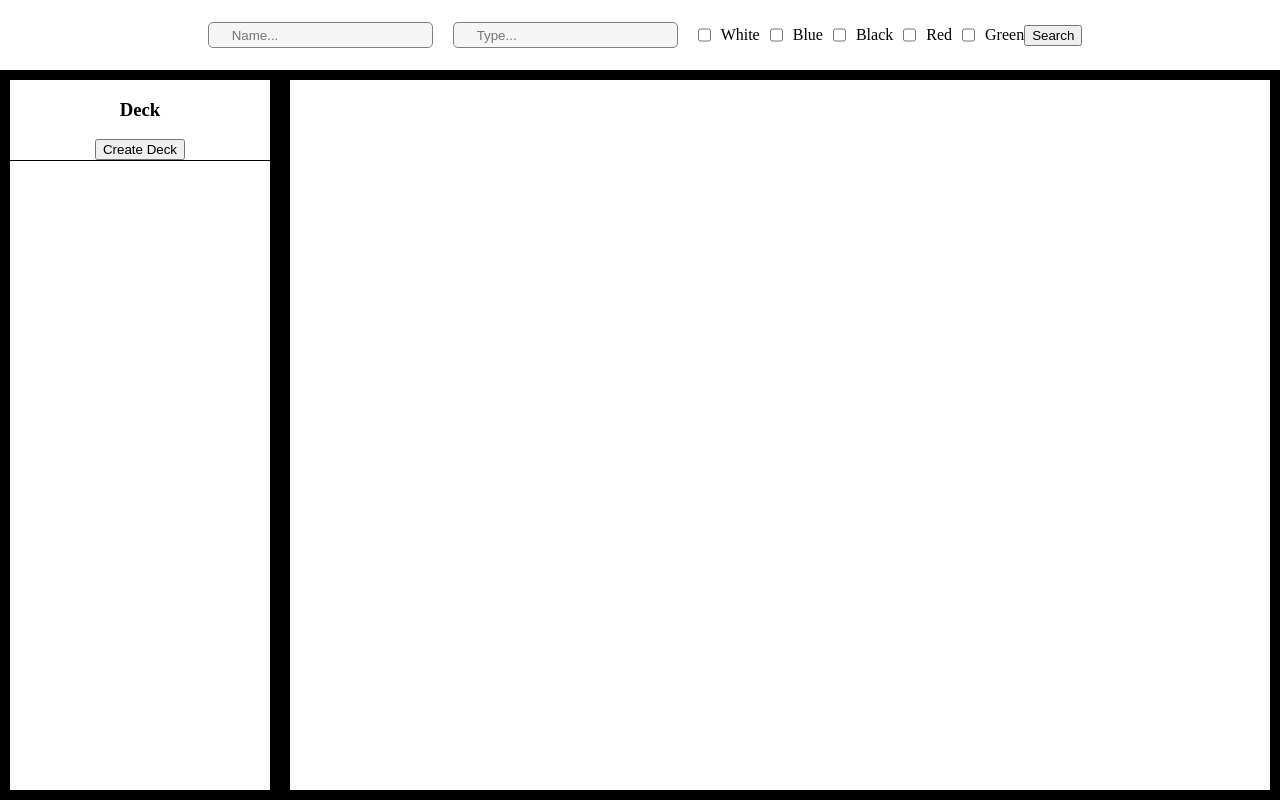
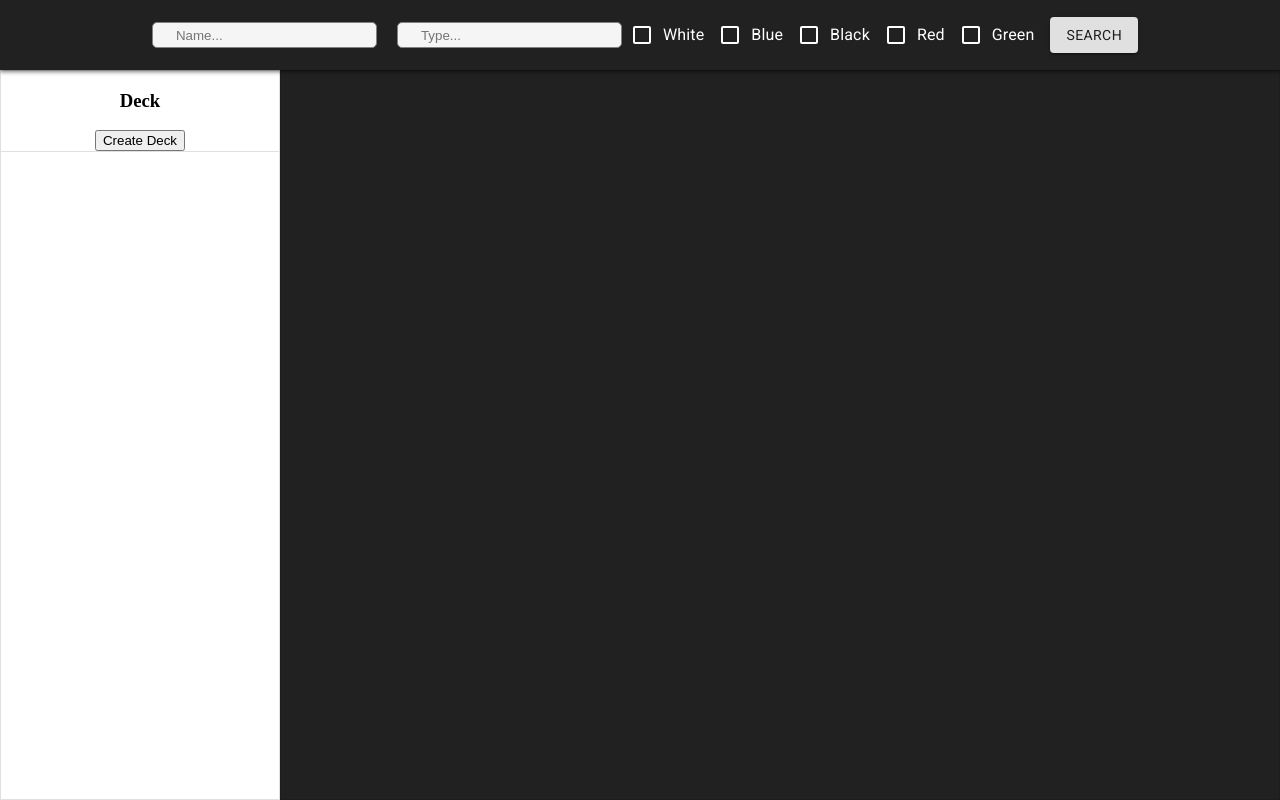
Before and after one commit to RichardXiao13/mtg-deck-builder-site, a React (Create React App) app: page / in a window 1280 px wide. Built offline with nearby package versions, Linux system fonts and the light colour scheme; no server answers.

Commit message:
Added styling to search bar and card list

```diff
--- a/public/index.html
+++ b/public/index.html
@@ -22,6 +22,12 @@
       work correctly both with client-side routing and a non-root public URL.
       Learn how to configure a non-root public URL by running `npm run build`.
     -->
+    <link rel="preconnect" href="https://fonts.googleapis.com" />
+    <link rel="preconnect" href="https://fonts.gstatic.com" crossorigin />
+    <link
+      href="https://fonts.googleapis.com/css2?family=Roboto&display=swap"
+      rel="stylesheet"
+    />
     <title>Mtg Deck Builder</title>
   </head>
   <body>
--- a/src/components/CardList.js
+++ b/src/components/CardList.js
@@ -2,7 +2,7 @@
 import React from "react";
 import PropTypes from "prop-types";
 import CardView from "./CardView";
-import "./test.css";
+import "./styles.css";
 
 class CardList extends React.Component {
   constructor(props) {
--- /dev/null
+++ b/src/components/CardSideView.js
@@ -0,0 +1,27 @@
+/* eslint-disable require-jsdoc */
+import React from "react";
+import PropTypes from "prop-types";
+
+class CardSideView extends React.Component {
+  constructor(props) {
+    super(props);
+  }
+
+  render() {
+    return (
+      // TODO: Fix refactor inline function
+      <div className="deck-card-view" onClick={this.props.onClick}>
+        <span>{this.props.card.name}</span>
+        <span>{this.props.numCards}</span>
+      </div>
+    );
+  }
+}
+
+CardSideView.propTypes = {
+  card: PropTypes.object.isRequired,
+  numCards: PropTypes.number.isRequired,
+  onClick: PropTypes.func.isRequired,
+};
+
+export default CardSideView;
--- a/src/components/CardView.js
+++ b/src/components/CardView.js
@@ -1,7 +1,8 @@
 /* eslint-disable require-jsdoc */
 import React from "react";
 import PropTypes from "prop-types";
-import "./test.css";
+import { Button } from "@material-ui/core";
+import "./styles.css";
 
 class CardView extends React.Component {
   constructor(props) {
@@ -21,9 +22,9 @@ class CardView extends React.Component {
           src={this.props.card.imageUrl}
           style={{ height: "370px", width: "265px", marginBottom: "25px" }}
         />
-        <button className="card-button" onClick={this.handleQuickAdd}>
+        <Button variant="contained" onClick={this.handleQuickAdd}>
           Quick Add
-        </button>
+        </Button>
       </div>
     );
   }
--- a/src/components/ColorCheckBox.js
+++ b/src/components/ColorCheckBox.js
@@ -1,25 +1,27 @@
 /* eslint-disable require-jsdoc */
 import React from "react";
 import PropTypes from "prop-types";
-import "./test.css";
+import { Checkbox, FormControlLabel } from "@material-ui/core";
+import "./styles.css";
 
 class ColorCheckBox extends React.Component {
   constructor(props) {
     super(props);
 
-    this.handleClick = this.handleClick.bind(this);
+    this.handleOnChange = this.handleOnChange.bind(this);
   }
 
-  handleClick() {
+  handleOnChange() {
     this.props.updateSearchColors(this.props.color);
   }
 
   render() {
     return (
-      <div className="color-filter">
-        <input type="checkbox" onClick={this.handleClick} />
-        <span>{this.props.color}</span>
-      </div>
+      <FormControlLabel
+        control={<Checkbox style={{ color: "white" }} />}
+        label={this.props.color}
+        onChange={this.handleOnChange}
+      />
     );
   }
 }
--- a/src/components/DeckSideView.js
+++ b/src/components/DeckSideView.js
@@ -1,7 +1,8 @@
 /* eslint-disable require-jsdoc */
 import React from "react";
 import PropTypes from "prop-types";
-import "./test.css";
+import CardSideView from "./CardSideView";
+import "./styles.css";
 
 class DeckSideView extends React.Component {
   constructor(props) {
@@ -34,15 +35,12 @@ class DeckSideView extends React.Component {
       if (Object.prototype.hasOwnProperty.call(this.props.cards, cardName)) {
         const cards = this.props.cards[cardName];
         view.push(
-          // TODO: Fix refactor inline function
-          <div
-            className="deck-card-view"
+          <CardSideView
             key={cards[0].id}
-            onClick={() => this.props.removeCardFromDeck(cardName)}
-          >
-            <span>{cards[0].name}</span>
-            <span>{cards.length}</span>
-          </div>
+            card={cards[0]}
+            numCards={cards.length}
+            onClick={() => this.props.removeCardFromDeck(cards[0].name)}
+          />
         );
       }
     }
@@ -55,7 +53,7 @@ class DeckSideView extends React.Component {
         <div className="deck-side-view">
           <div
             style={{
-              borderBottom: "1px solid black",
+              borderBottom: "1px solid rgba(0, 0, 0, 0.12)",
             }}
           >
             <h3>Deck</h3>
--- a/src/components/SearchBar.js
+++ b/src/components/SearchBar.js
@@ -1,9 +1,10 @@
 /* eslint-disable require-jsdoc */
 import React from "react";
 import PropTypes from "prop-types";
+import { Button } from "@material-ui/core";
 import { searchCards } from "../utils/Search";
 import SearchDropDown from "./SearchDropDown";
-import "./test.css";
+import "./styles.css";
 
 class SearchBar extends React.Component {
   constructor(props) {
@@ -71,7 +72,9 @@ class SearchBar extends React.Component {
 
         <SearchDropDown updateSearchColors={this.updateSearchColors} />
 
-        <button onClick={this.handleSearch}>Search</button>
+        <Button variant="contained" onClick={this.handleSearch}>
+          Search
+        </Button>
       </div>
     );
   }
--- a/src/components/SearchDropDown.js
+++ b/src/components/SearchDropDown.js
@@ -2,7 +2,7 @@
 import React from "react";
 import PropTypes from "prop-types";
 import ColorCheckBox from "./ColorCheckBox";
-import "./test.css";
+import "./styles.css";
 
 class SearchDropDown extends React.Component {
   constructor(props) {
--- a/src/components/test.css
+++ b/src/components/styles.css
@@ -9,20 +9,6 @@
 
 .card-view:hover {
   box-shadow: 0 8px 16px 0 rgba(0, 0, 0, 0.2);
-}
-
-.card-button {
-  background-color: #e7e7e7;
-  border: none;
-  color: black;
-  padding: 15px 32px;
-  text-align: center;
-  text-decoration: none;
-  display: block;
-  font-size: 16px;
-  margin: auto;
-  border-radius: 10px;
-  transition-duration: 0.3s;
 }
 
 .card-button:hover {
@@ -55,7 +41,7 @@
   position: fixed;
   width: 280px;
   height: calc(100% - 70px);
-  border: 10px solid black;
+  border: 1px solid rgba(0, 0, 0, 0.12);
   box-sizing: border-box;
   display: flex;
   flex-direction: column;
@@ -72,6 +58,13 @@
   align-items: center;
   padding: 10px;
   flex: 0 0 50px;
+  -webkit-font-smoothing: antialiased;
+  color: white;
+  font-family: "Roboto", sans-serif;
+  font-size: 1em;
+  background-color: #212121;
+  box-shadow: 0 2px 4px rgb(0 0 0 / 50%);
+  z-index: 1;
 }
 
 .search-bar input {
@@ -99,7 +92,8 @@
 .card-list-container {
   display: flex;
   align-items: center;
-  border: 10px solid black;
+  border: 1px solid rgba(0, 0, 0, 0.12);
   overflow: auto;
   width: 100%;
+  background-color: #212121;
 }
```
